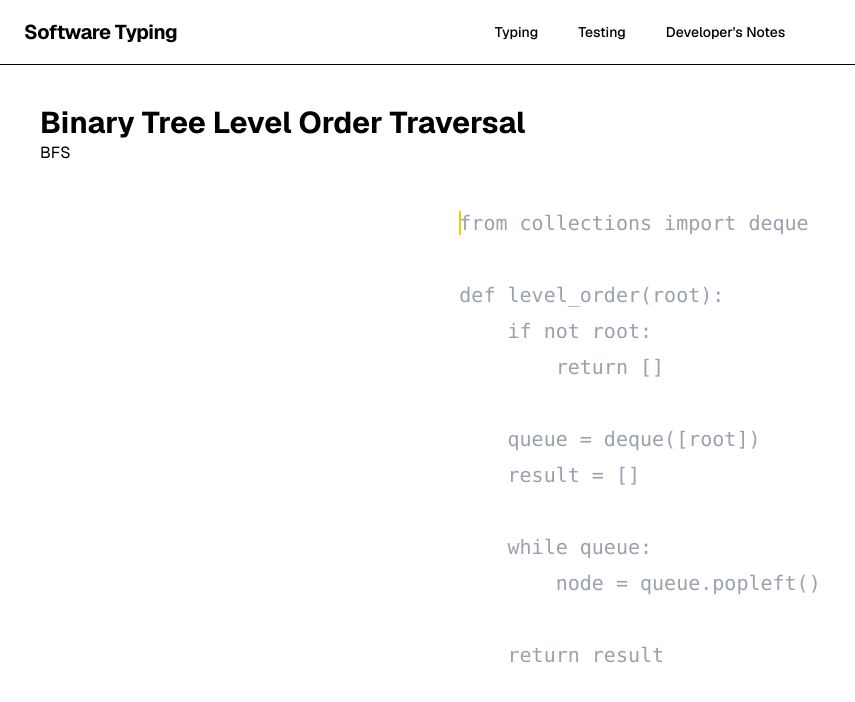
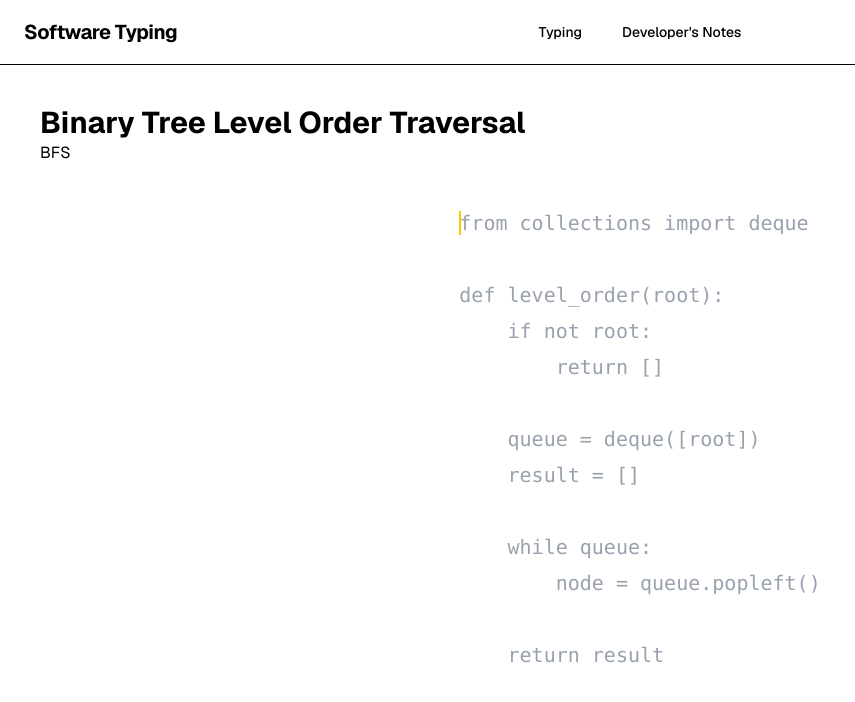
Before and after one commit to josephsbucholtz/se-test-app, a Next.js app: page /home in a window 1280 px wide. Shown: the top 702 px of the page, without its empty margins (0-855 px from the left). Built offline with nearby package versions, Linux system fonts and the light colour scheme.

Commit message:
Implemented Testing later

```diff
--- a/app/(user)/layout.tsx
+++ b/app/(user)/layout.tsx
@@ -38,15 +38,6 @@ export default async function UserLayout({
 
                 <NavigationMenuItem>
                     <Link
-                      href="/testing"
-                      className="rounded-md px-4 py-2 text-sm font-medium transition-colors hover:bg-accent hover:text-accent-foreground"
-                    >
-                      Testing
-                    </Link>
-                </NavigationMenuItem>
-
-                <NavigationMenuItem>
-                    <Link
                       href="/developers-notes"
                       className="rounded-md px-4 py-2 text-sm font-medium transition-colors hover:bg-accent hover:text-accent-foreground"
                     >
```
